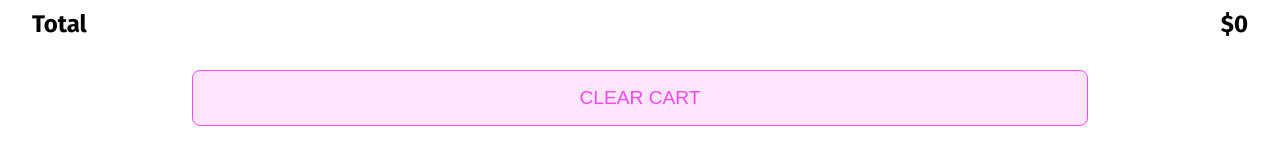
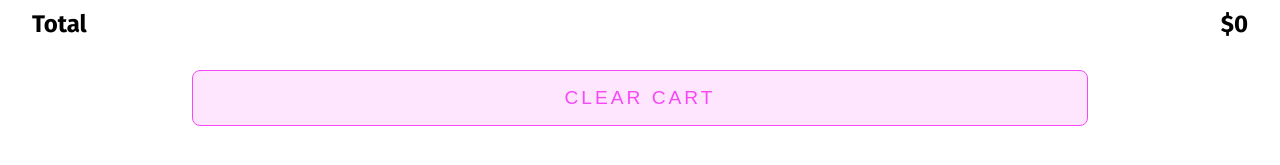
Before and after one commit to johncardozo/frontend-intermedio, a React app in the folder shopping-cart-redux-toolkit/: page / in a window 1280 px wide. Shown: the part 673-838 px from the top of the page. Built offline with nearby package versions, Linux system fonts and the light colour scheme; the HTML template or start-up script is replaced by a standard one.

Commit message:
Redux Toolkit: Reducer - acción Clear Cart

```diff
--- a/shopping-cart-redux-toolkit/src/components/cart/CartFooter.jsx
+++ b/shopping-cart-redux-toolkit/src/components/cart/CartFooter.jsx
@@ -1,6 +1,9 @@
-import { useSelector } from "react-redux";
+import { useSelector, useDispatch } from "react-redux";
+import { clearCart } from "../../features/cart/cartSlice";
+
 const CartFooter = () => {
   const { total } = useSelector((state) => state.cart);
+  const dispatch = useDispatch();
 
   return (
     <footer className="cart-footer">
@@ -10,7 +13,14 @@ const CartFooter = () => {
           Total <span>${total}</span>
         </h4>
       </div>
-      <button className="btn-clear-cart">Clear cart</button>
+      <button
+        className="btn-clear-cart"
+        onClick={() => {
+          dispatch(clearCart());
+        }}
+      >
+        Clear cart
+      </button>
     </footer>
   );
 };
--- a/shopping-cart-redux-toolkit/src/features/cart/cartSlice.js
+++ b/shopping-cart-redux-toolkit/src/features/cart/cartSlice.js
@@ -12,6 +12,13 @@ const initialState = {
 const cartSlice = createSlice({
   name: "cart",
   initialState,
+  reducers: {
+    clearCart: (state) => {
+      state.cartItems = [];
+    },
+  },
 });
 
+export const { clearCart } = cartSlice.actions;
+
 export default cartSlice.reducer;
--- a/shopping-cart-redux-toolkit/src/styles/components/cart-footer.scss
+++ b/shopping-cart-redux-toolkit/src/styles/components/cart-footer.scss
@@ -22,6 +22,7 @@
       text-transform: uppercase;
       margin: 2rem 10rem;
       cursor: pointer;
+      letter-spacing: 3px;
       border-radius: 8px;
     }
   }
```
